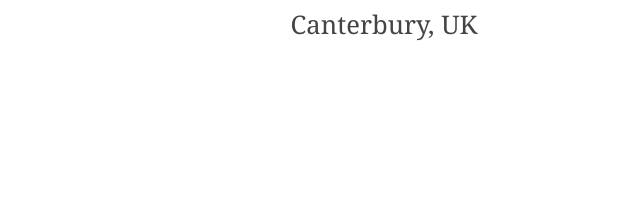
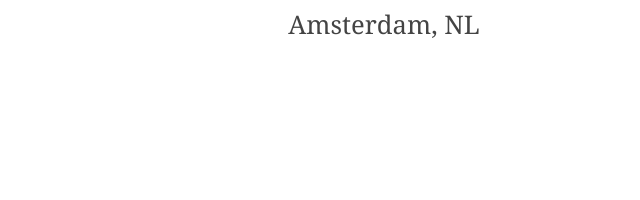
Before and after one commit to jackobeney/jackobeney.github.io, a plain HTML site: page index.html in a window 1280 px wide. Shown: the part 956-1156 px from the top of the page, 640-1280 px from the left. Drawn offline with Linux system fonts and the light colour scheme.

Commit message:
Updated location

```diff
--- a/index.html
+++ b/index.html
@@ -27,7 +27,7 @@
         <div class="my-face col-xs-12 col-md-4">
           <img class="img-circle" src="assets/me-min.jpg">
           <p><a href="https://twitter.com/JackObeney">@jackobeney</a></p>
-          <p>Canterbury, UK</p>
+          <p>Amsterdam, NL</p>
         </div>
 
         <div class="col-xs-12 col-md-8">
```
